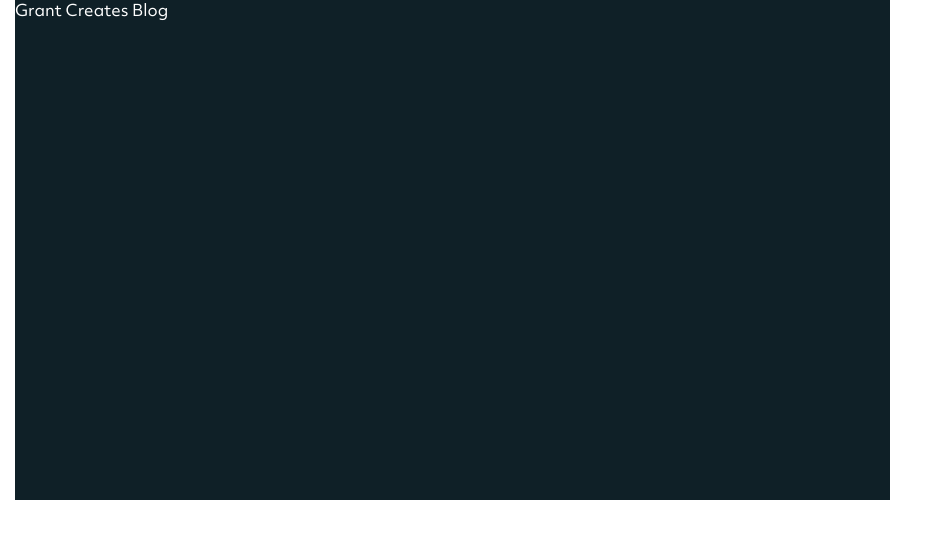
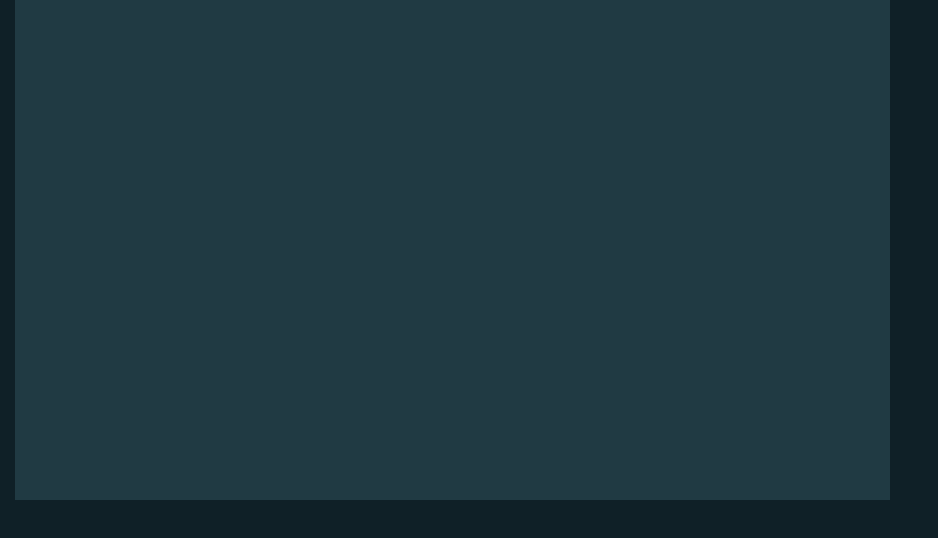
Before and after one commit to grantmontgomery/grantcreates-blog, a React app: page / in a window 1280 px wide. Shown: the top 538 px of the page, without its empty margins (0-938 px from the left). Built offline with nearby package versions, Linux system fonts and the light colour scheme.

Commit message:
loading line prototype created. changed up global css.

```diff
--- a/public/index.css
+++ b/public/index.css
@@ -1,3 +1,5 @@
+@charset "UTF-8";
+
 @font-face {
   font-family: "ObjektivMk2";
   src: local("ObjektivMk2"), url(../src/fonts/ObjektivMk2.woff), format("woff");
--- a/public/index.html
+++ b/public/index.html
@@ -2,26 +2,15 @@
 
 <html>
   <head>
-    <meta charset="UTF-8" />
-    <meta name="viewport" />
+    <meta charset="utf-8" />
     <title>Grant Creates Blog</title>
+    <meta name="viewport" content="width=device-width, initial-scale=1" />
+
+    <link rel="stylesheet" type="text/css" href="./index.css" />
     <style>
-      @font-face {
-        font-family: "ObjektivMk2";
-        src: local("ObjektivMk2"),
-          url(../src/fonts/ObjektivMk2.woff) format("woff");
-      }
-
-      @font-face {
-        font-family: "ObjektivMk2Bold";
-        src: local("ObjektivMk2Bold"),
-          url(../src/fonts/ObjektivMk2Bold.woff) format("woff");
-      }
-
       html,
       body,
       #root {
-        box-sizing: border-box;
         height: 100%;
         width: 100%;
         margin: 0;
@@ -33,6 +22,11 @@
         flex-flow: column nowrap;
         align-items: center;
       }
+
+      body {
+        background: #0f2027;
+        box-sizing: border-box;
+      }
     </style>
   </head>
   <body>
--- a/src/pages/home/HomePage.module.css
+++ b/src/pages/home/HomePage.module.css
@@ -18,8 +18,27 @@
 }
 
 .moreArticles {
-  height: 1000px;
+  /* height: 1000px; */
   width: 100%;
+}
+
+.loadingLine {
+  height: 3px;
+  width: 100%;
+  overflow: hidden;
+  position: absolute;
+  bottom: -15px;
+}
+
+.loadingLine::before {
+  position: absolute;
+  content: "";
+  background: linear-gradient(to right, transparent, #61dbfb, transparent);
+  width: 100%;
+  animation-name: loading;
+  animation-duration: 2s;
+  animation-iteration-count: infinite;
+  height: 100%;
 }
 
 section {
@@ -28,7 +47,19 @@ section {
 
 .topArticle {
   height: 500px;
+  margin-bottom: 10px;
+  position: relative;
   color: white;
   font-family: ObjektivMk2;
-  background: #0f2027;
+  background: #203a43;
 }
+
+@keyframes loading {
+  0% {
+    transform: translate(-100%);
+  }
+
+  100% {
+    transform: translate(100%);
+  }
+}
--- a/src/pages/home/HomePage.tsx
+++ b/src/pages/home/HomePage.tsx
@@ -3,12 +3,13 @@ import * as React from "react";
 import css from "./HomePage.module.css";
 
 export const HomePage = () => {
-  console.log(css);
   return (
     <React.Fragment>
       <div className={css.contentWrapper}>
         <main className={css.main}>
-          <section className={css.topArticle}>Grant Creates Blog</section>
+          <section className={css.topArticle}>
+            <div className={css.loadingLine}></div>
+          </section>
           <section className={css.moreArticles}></section>
         </main>
         <aside className={css.articlesAside}></aside>
```
